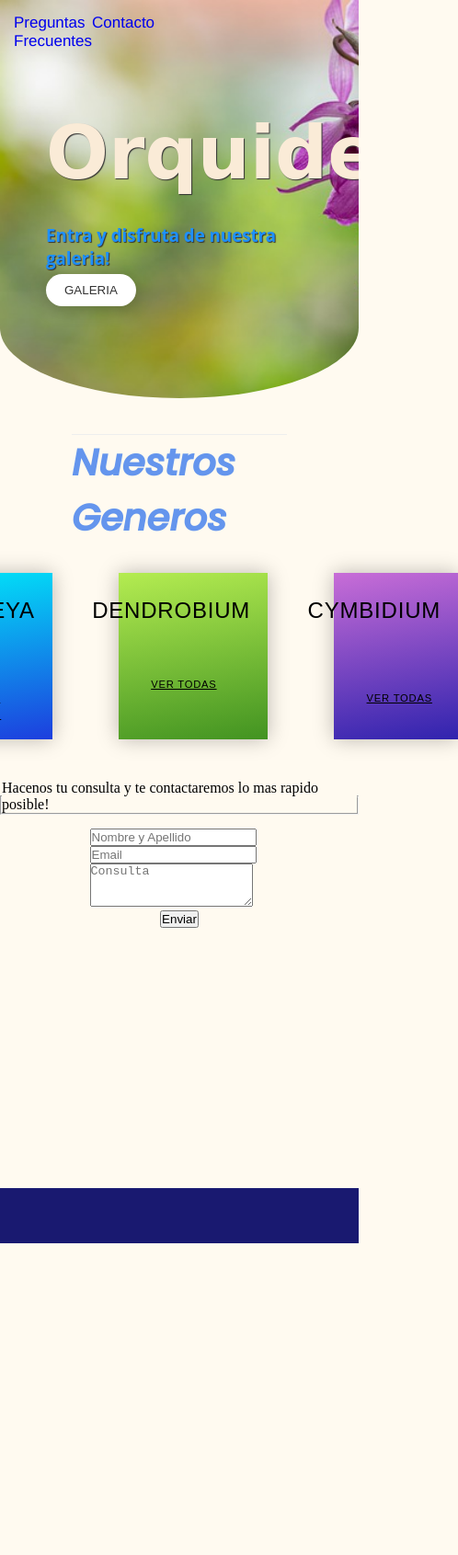
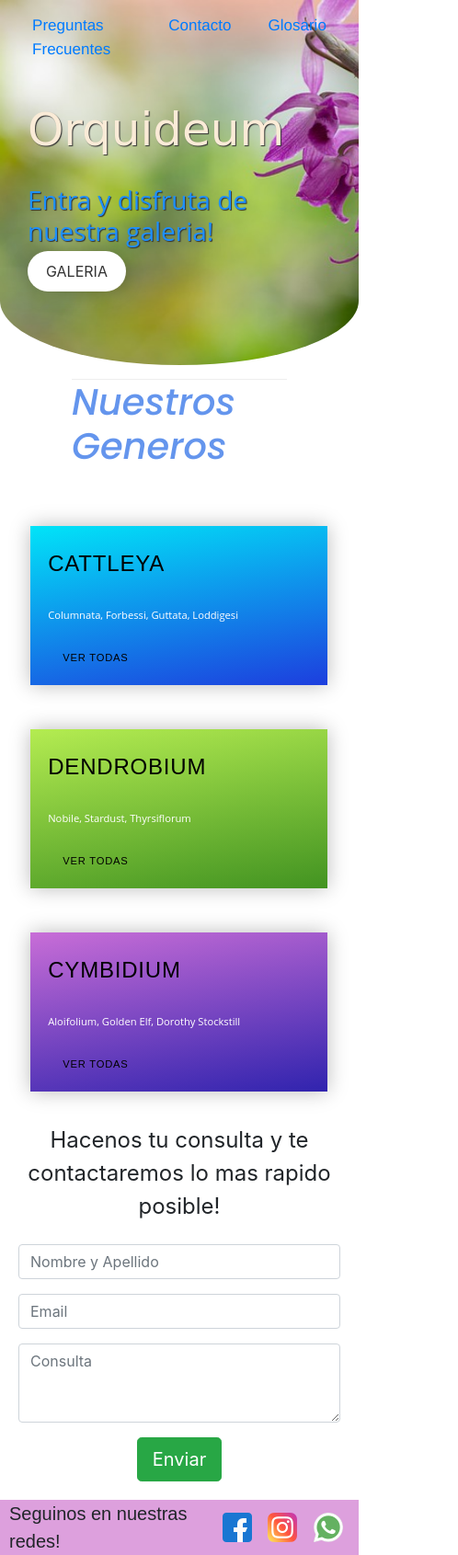
Before and after one commit to araimundo362/orquideum, a website: page index.html in a window 390 px wide. Shown: the whole page at 92% size, 498 px wide, since content can reach past the window. Before the commit the page ends 1352 px from the top, so only its background shows below. Drawn offline with nearby package versions, Linux system fonts and the light colour scheme.

Commit message:
feat(index): index is full responsive and finished

```diff
--- a/index.html
+++ b/index.html
@@ -11,12 +11,16 @@
     <link href="https://fonts.googleapis.com/css2?family=Poppins:ital,wght@1,500&display=swap" rel="stylesheet">
     <link href="https://fonts.googleapis.com/css2?family=Anton&family=Arimo&display=swap" rel="stylesheet">
     <link href='https://fonts.googleapis.com/css?family=Roboto' rel='stylesheet'>
+
+    <link rel="stylesheet" href="https://cdnjs.cloudflare.com/ajax/libs/font-awesome/4.7.0/css/font-awesome.min.css">
+    <link rel="stylesheet" href="https://cdn.jsdelivr.net/npm/bootstrap@4.5.3/dist/css/bootstrap.min.css" integrity="sha384-TX8t27EcRE3e/ihU7zmQxVncDAy5uIKz4rEkgIXeMed4M0jlfIDPvg6uqKI2xXr2" crossorigin="anonymous">
 </head>
 <body>
     <header class="headerIndex">
         <nav class="headerIndex__nav">
             <a href="faqPage.html">Preguntas Frecuentes</a>
             <a href="#contacto">Contacto</a>
+            <a href="#">Glosario</a>
         </nav>
         <div class="headerIndex__overlay">
             <h1 class="headerIndex__title">Orquideum</h1>
@@ -28,14 +32,14 @@
             </div>
         </div>
     </header>
-    <main style="height: 100vh;">
+    <main>
         <section id="familias" class="mainIndex__family">
             <div class="mainIndex__container">
                 <div class="mainIndex__titleContainer">
                     <h4>Nuestros Generos</h4>
                 </div>
-                <div>
-                    <div>
+
+                    <div style="margin-bottom: 15px;">
                         <div class="row mainIndex__rowContent">
                           <div class=" mainIndex__rowContent__column">
                             <div class="mainIndex__rowContent__card gr-1">
@@ -45,7 +49,6 @@
                               </div>
                               <a href="#">Ver todas</a>
                               <div class="mainIndex__rowContent__card__ico-card">
-                              <i class="fa fa-rebel"></i>
                             </div>
                             </div>
                           </div>
@@ -57,7 +60,6 @@
                               </div>
                               <a href="#">Ver todas</a>
                             <div class="mainIndex__rowContent__card__ico-card">
-                              <i class="fa fa-codepen"></i>
                             </div>
                             </div>
                           </div>
@@ -69,18 +71,18 @@
                               </div>
                               <a href="#">Ver todas</a>
                             <div class="mainIndex__rowContent__card__ico-card">
-                              <i class="fa fa-empire"></i>
+
                             </div>
                             </div>
                           </div>
 
                         </div>
                       </div>
-                </div>
+
             </div>
         </section>
 
-        <section class="mainContact">
+        <section id="contacto">
           <div class="panel panel-default">
             <div class="panel-body">
               <form method="POST" class="form-horizontal myForm">
@@ -129,7 +131,20 @@
 
     </main>
     <footer class="footer">
-
+        <div>
+            <p class="footer__label">Seguinos en nuestras redes!</p>
+        </div>
+      <ul class="footer__list">
+          <li>
+            <a><img src="imagenes/facebook.png" alt="Facebook"></a>
+          </li>
+          <li>
+            <a><img src="imagenes/instagram.png" alt="instagram"></a>
+          </li>
+          <li>
+            <a><img src="imagenes/whatsapp.png" alt="whatsapp"></a>
+          </li>
+      </ul>
     </footer>
 
     <script src="https://code.jquery.com/jquery-3.5.1.slim.min.js" integrity="sha384-DfXdz2htPH0lsSSs5nCTpuj/zy4C+OGpamoFVy38MVBnE+IbbVYUew+OrCXaRkfj" crossorigin="anonymous"></script>
--- a/scss/_index.scss
+++ b/scss/_index.scss
@@ -14,8 +14,29 @@ body {
 }
 
 .footer {
-  background-color: midnightblue;
+  background-color: plum;
   min-height: 60px;
+
+  display: flex;
+  justify-content: space-between;
+  align-items: center;
+
+  &__list {
+    display: flex;
+    justify-content: space-evenly;
+    list-style: none;
+
+    width: 50%;
+
+    margin: 0;
+  }
+
+  &__label {
+    margin: 0;
+    font-size: 20px;
+    margin-left: 10px;
+    font-family: sans-serif;
+  }
 }
 .headerIndex {
 	background-image: url('../imagenes/orqIndex1.jpg');
@@ -32,7 +53,7 @@ body {
 		padding: 15px;
 		display: flex;
 		justify-content: space-around;
-		width: 35%;
+		width: 60%;
 
 		a {
 			font-size: 17px;
@@ -96,6 +117,7 @@ body {
   display: flex;
   flex-direction: column;
   align-items: center;
+  margin: 20px;
 }
 
 .formContainer {
@@ -104,18 +126,10 @@ body {
 }
 .mainIndex {
 
-  &__contact {
-    height: inherit;
-
-    background-color: floralwhite;
-  }
-
 	&__family {
 		display: flex;
 		justify-content: center;
     align-items: center;
-
-    height: 400px;
 
 		margin-top: 15px;
 	}
@@ -156,7 +170,6 @@ body {
     &__column {
       margin-top:3rem;
       padding-left:3rem;
-      margin: 15px 12px 20px 12px;
 
       &:hover {
         padding-left:0;
@@ -254,7 +267,71 @@ body {
   }
 }
 
-@media screen and (max-width: 450px) {
+@media screen and (max-width: 630px) {
+
+  .headerIndex {
+    background-image: url('../imagenes/orqIndex1.jpg');
+    background-size: cover;
+
+    background-attachment:inherit;
+    width: 100%;
+
+    &__overlay {
+      padding: 30px;
+    }
+    &__nav {
+      padding: 15px;
+      display: flex;
+      justify-content: space-around;
+
+      width: 100%;
+
+      a {
+        max-width: 30%;
+      }
+    }
+    &__title {
+      font-family: 'Dancing Script', cursive;
+      font-size: 50px;
+      margin-bottom: 30px;
+      color: antiquewhite;
+    }
+  }
+
+  .formContainer {
+    width: 100%;
+    margin-top: 15px;
+  }
+  .mainIndex {
+
+    &__rowContent {
+      position: relative;
+      top: 50%;
+
+      display: flex;
+      flex-direction: column;
+      width: 95%;
+
+      &__card {
+
+        &__txt {
+          z-index: 1;
+
+          margin-left: 0;
+
+          p {
+            font-size: .7rem;
+            font-family: 'Open Sans', sans-serif;
+            letter-spacing: 0rem;
+
+            color: white;
+
+            opacity: 1;
+          }
+        }
+      }
+    }
+  }
     .indexHeader {
 
 
```
Also changed, not shown: css/styles.css, imagenes/cat-scholfeldana.jpg (added), imagenes/facebook.png (added), imagenes/instagram.png (added), imagenes/whatsapp.png (added), 1 other file.
